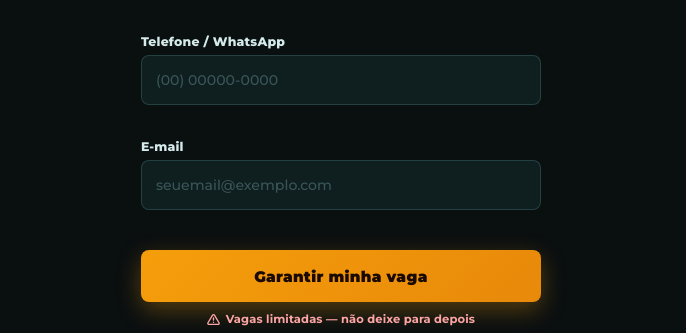
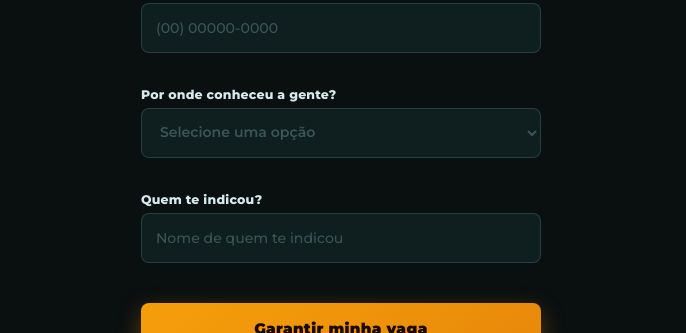
Before and after one commit to hduquinha/aula-experimental, a website: page index.html in a window 1280 px wide. Shown: the part 285-618 px from the top of the page, 594-1280 px from the left. Drawn offline with Linux system fonts and the light colour scheme.

Commit message:
Troca campo de e-mail por "Por onde conheceu a gente?"
Select com opções Fachada / Redes sociais / Indicação; ao escolher
Indicação, abre campo de texto para digitar quem indicou.

```diff
--- a/api/inscricao.js
+++ b/api/inscricao.js
@@ -558,6 +558,7 @@ function buildWorkshopLeadMessage(payload) {
     `Nome: ${payload.nome || '-'}`,
     `WhatsApp: ${payload.telefone || payload.whatsapp || '-'}`,
     payload.email ? `Email: ${payload.email}` : '',
+    payload.como_conheceu ? `Como conheceu: ${payload.como_conheceu}${payload.indicacao_nome ? ` (${payload.indicacao_nome})` : ''}` : '',
     payload.cidade ? `Cidade: ${payload.cidade}` : '',
     payload.data ? `Data: ${payload.data}` : '',
     payload.interesse_workshop ? `Interesse: ${payload.interesse_workshop}` : '',
--- a/index.html
+++ b/index.html
@@ -311,6 +311,26 @@
       box-shadow:0 0 0 3px rgba(1,142,149,.18);
       background:#0d1a1b;
     }
+    .field select{
+      width:100%;
+      height:50px;
+      border:1.5px solid rgba(106,193,193,.22);
+      border-radius:8px;
+      background:#0f1e1f;
+      color:#fff;
+      padding:0 14px;
+      font:inherit;
+      font-size:.88rem;
+      font-weight:600;
+      transition:border-color .18s,box-shadow .18s;
+      outline:none;
+    }
+    .field select:invalid{color:#3a5658}
+    .field select:focus{
+      border-color:var(--primary);
+      box-shadow:0 0 0 3px rgba(1,142,149,.18);
+      background:#0d1a1b;
+    }
     .field-error{
       min-height:14px;
       color:var(--danger);
@@ -563,9 +583,20 @@
           </div>
 
           <div class="field">
-            <label for="email">E-mail</label>
-            <input id="email" name="email" type="email" inputmode="email" placeholder="seuemail@exemplo.com" autocomplete="email" required />
-            <span class="field-error" data-for="email"></span>
+            <label for="comoConheceu">Por onde conheceu a gente?</label>
+            <select id="comoConheceu" name="comoConheceu" required>
+              <option value="" disabled selected>Selecione uma opção</option>
+              <option value="Fachada">Fachada</option>
+              <option value="Redes sociais">Redes sociais</option>
+              <option value="Indicação">Indicação</option>
+            </select>
+            <span class="field-error" data-for="comoConheceu"></span>
+          </div>
+
+          <div class="field" id="indicacaoField" hidden>
+            <label for="indicacaoNome">Quem te indicou?</label>
+            <input id="indicacaoNome" name="indicacaoNome" type="text" placeholder="Nome de quem te indicou" />
+            <span class="field-error" data-for="indicacaoNome"></span>
           </div>
         </div>
 
@@ -603,6 +634,12 @@
       else                   this.value = d ? `(${d}` : '';
     });
 
+    const indicacaoField = document.getElementById('indicacaoField');
+    document.getElementById('comoConheceu').addEventListener('change', function(){
+      indicacaoField.hidden = this.value !== 'Indicação';
+      if(indicacaoField.hidden) form.indicacaoNome.value = '';
+    });
+
     function clearErrors(){
       form.querySelectorAll('.field-error').forEach(el => el.textContent = '');
     }
@@ -622,9 +659,11 @@
       if(!digits){ setError('telefone','Campo obrigatório.'); ok=false; }
       else if(digits.length < 10 || digits.length > 11){ setError('telefone','Informe um número válido com DDD.'); ok=false; }
 
-      const email = form.email.value.trim();
-      if(!email){ setError('email','Campo obrigatório.'); ok=false; }
-      else if(!/^[^\s@]+@[^\s@]+\.[^\s@]+$/.test(email)){ setError('email','Informe um e-mail válido.'); ok=false; }
+      const comoConheceu = form.comoConheceu.value;
+      if(!comoConheceu){ setError('comoConheceu','Selecione uma opção.'); ok=false; }
+      else if(comoConheceu === 'Indicação' && !form.indicacaoNome.value.trim()){
+        setError('indicacaoNome','Informe quem te indicou.'); ok=false;
+      }
       return ok;
     }
 
@@ -651,7 +690,8 @@
       const payload = {
         nome: toTitleCase(form.nome.value),
         telefone: form.telefone.value.replace(/\D+/g,''),
-        email: form.email.value.trim().toLowerCase(),
+        como_conheceu: form.comoConheceu.value,
+        indicacao_nome: form.comoConheceu.value === 'Indicação' ? toTitleCase(form.indicacaoNome.value) : '',
         nome_evento: 'Aula Exclusiva VOZUP',
         escola: 'VOZUP - Escola de Oratória e Liderança Emocional',
         modalidade: 'Aula exclusiva · presencial',
```
